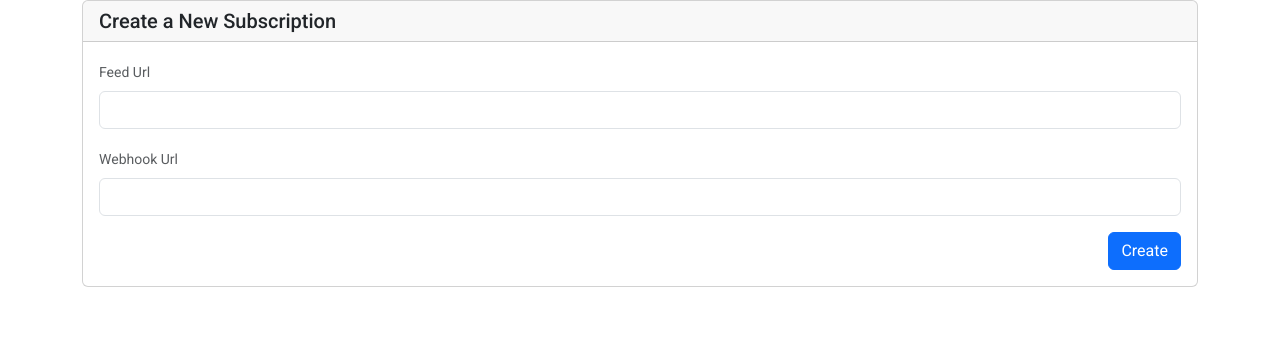
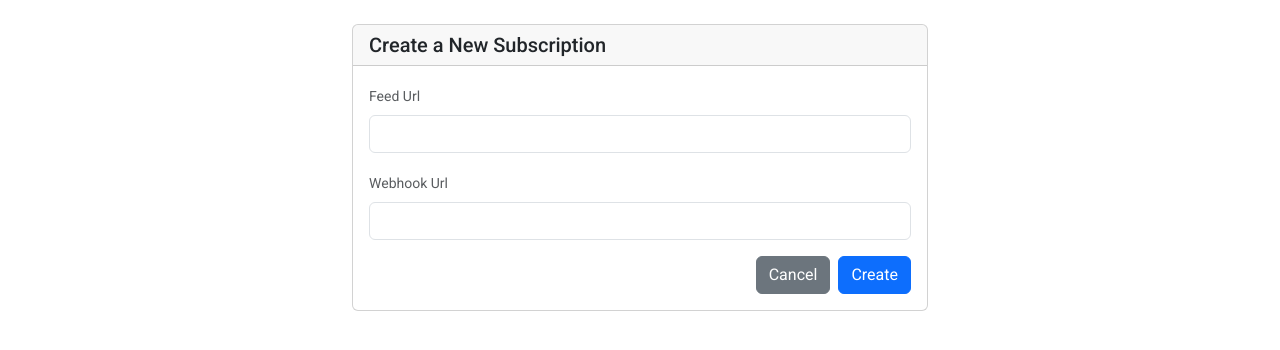
Before and after one commit to wolfgang000/micro_feeder, a React (Create React App) app in the folder frontend/: page /subscriptions/add in a window 1280 px wide. Shown: the top 350 px of the page. Built offline with nearby package versions, Linux system fonts and the light colour scheme; no server answers.

Commit message:
add cancel button

```diff
--- a/frontend/src/pages/CreateSubscription/index.tsx
+++ b/frontend/src/pages/CreateSubscription/index.tsx
@@ -1,7 +1,7 @@
 import { useState } from "react";
 import "./style.css";
 import { core } from "../../api";
-import { useNavigate } from "react-router-dom";
+import { Link, useNavigate } from "react-router-dom";
 
 function Page() {
   const navigate = useNavigate();
@@ -27,7 +27,7 @@ function Page() {
   };
 
   return (
-    <div className="container">
+    <div className="container pt-4 create-subscription-container">
       <div className="card">
         <h5 className="card-header">Create a New Subscription</h5>
         <div className="card-body">
@@ -66,6 +66,15 @@ function Page() {
               />
             </div>
             <div className="text-end">
+              <Link
+                id="createSubscriptionCancelButton"
+                type="button"
+                className="btn btn-secondary me-2"
+                to=".."
+                relative="path"
+              >
+                Cancel
+              </Link>
               <button
                 id="createSubscriptionSubmitButton"
                 type="submit"
--- a/frontend/src/pages/CreateSubscription/style.css
+++ b/frontend/src/pages/CreateSubscription/style.css
@@ -0,0 +1,3 @@
+.create-subscription-container {
+  max-width: 600px !important;
+}
```
Also changed, not shown: 2 other files (tests, documents, lock files or other folders).
